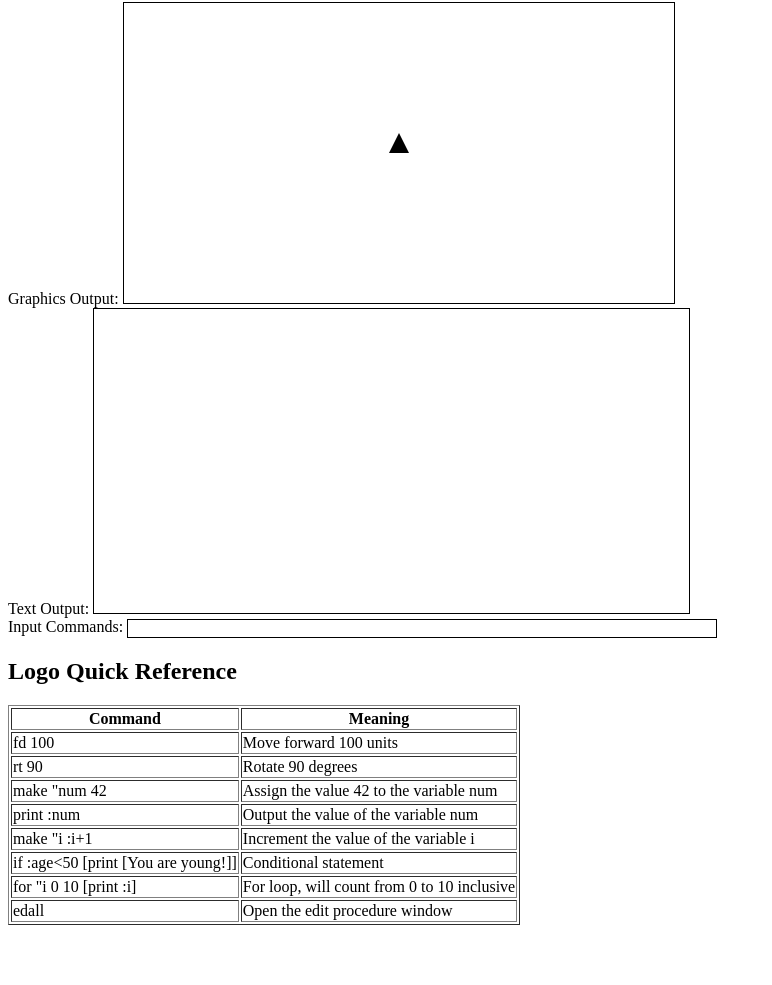
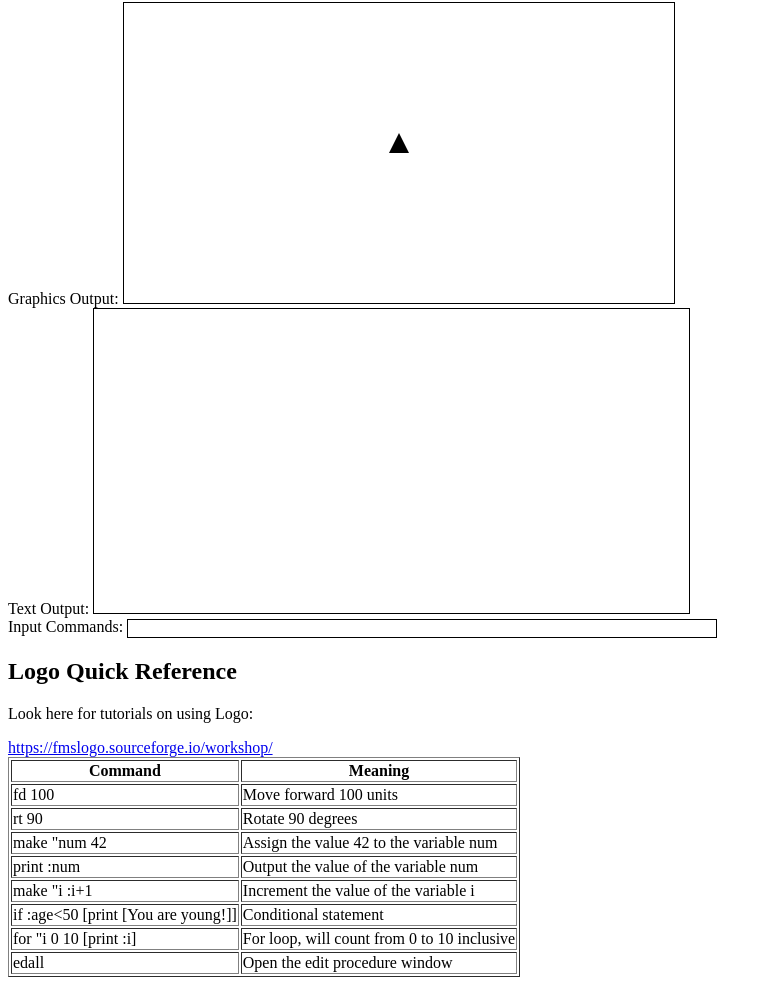
Before and after one commit to cycomp/jslogo, a plain HTML site: page index.html in a window 1280 px wide. Shown: the part 78-1063 px from the top of the page, without its empty margins (0-772 px from the left). Before the commit the page ends 1011 px from the top, so only its background shows below. Drawn offline with Linux system fonts and the light colour scheme.

Commit message:
Added link to FMS Logo tutorials

```diff
--- a/index.html
+++ b/index.html
@@ -33,6 +33,9 @@
 
         <div>
             <h2>Logo Quick Reference</h2>
+		<p>Look here for tutorials on using Logo:</p>
+		<a href="https://fmslogo.sourceforge.io/workshop/">https://fmslogo.sourceforge.io/workshop/</a>
+
             <table border="1">
                 <tr>
                     <th>Command</th>
```
